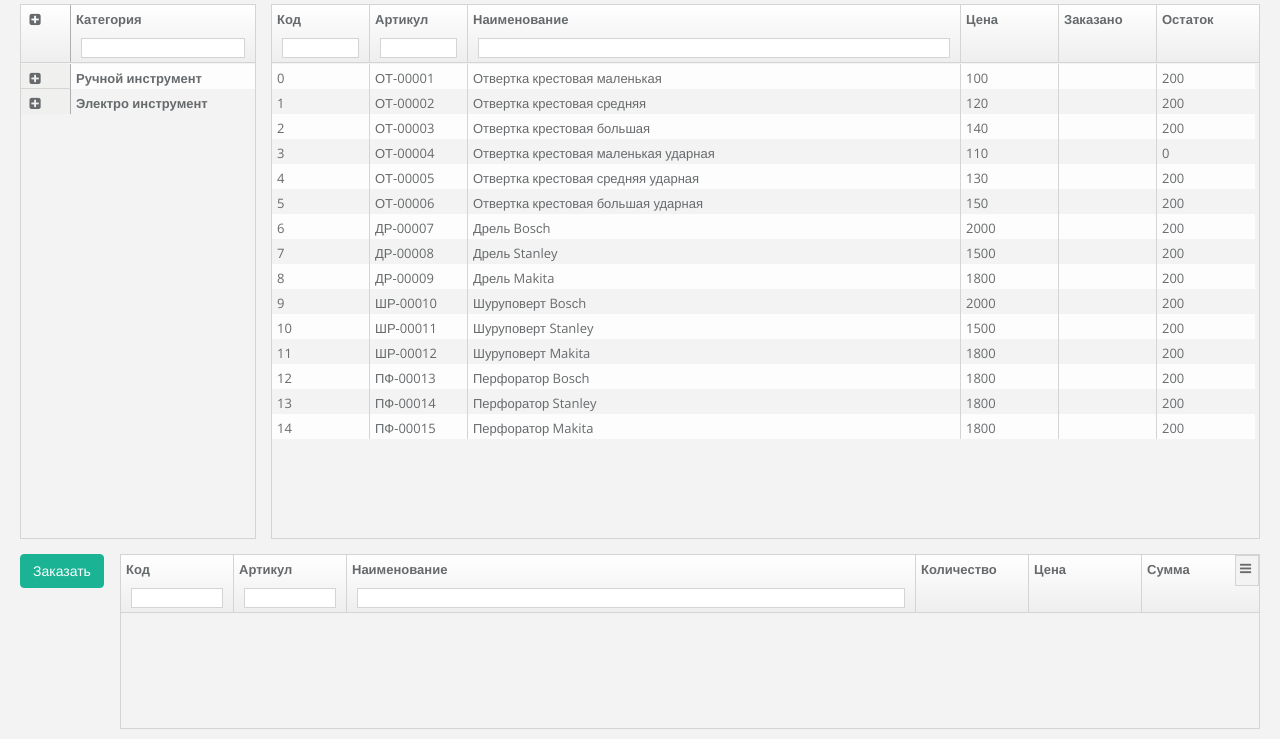
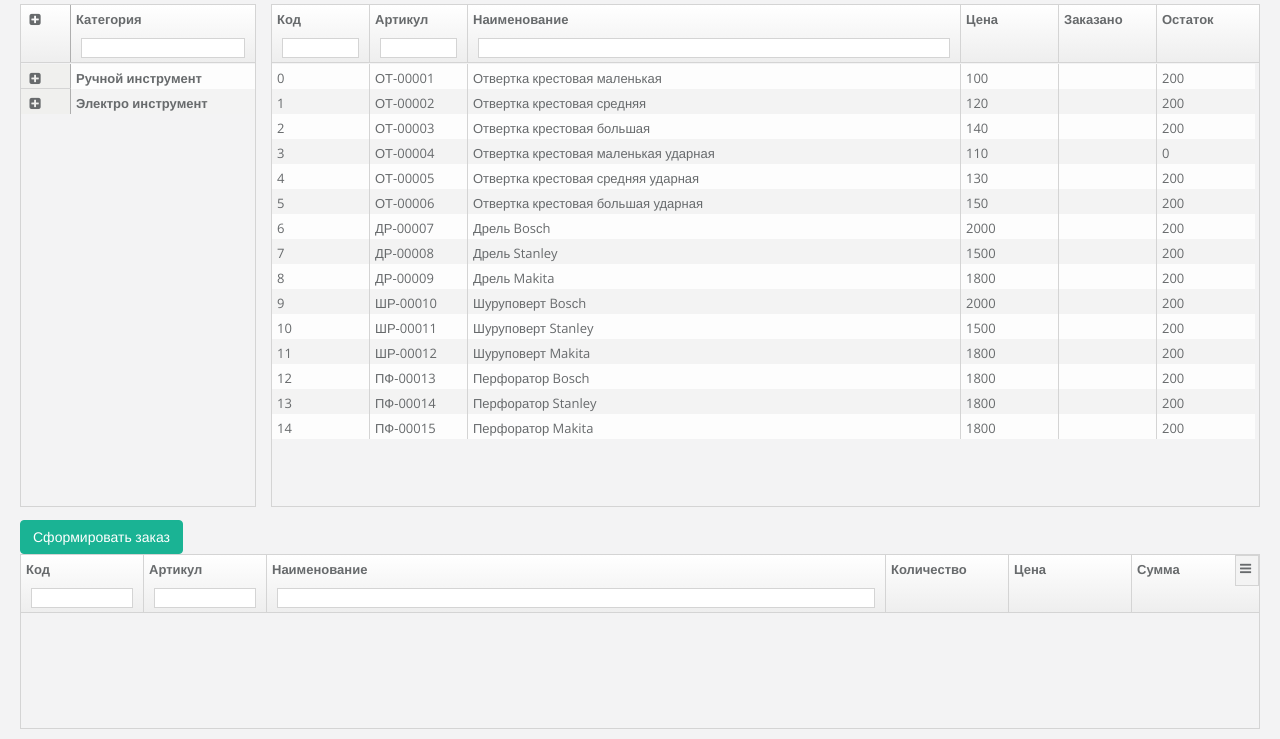
Before and after one commit to mgorbov/client, a website: page index.html at #/index/items in a window 1280 px wide. Shown: the part 61-800 px from the top of the page. Drawn offline with nearby package versions, Linux system fonts and the light colour scheme.

Commit message:
html/css changed

```diff
--- a/bower.json
+++ b/bower.json
@@ -12,6 +12,7 @@
     "angular-animate": "1.4.14",
     "angular-touch": "1.4.14",
     "font-awesome": "^4.7.0",
-    "CSV-JS": "csv-js#^1.1.1"
+    "CSV-JS": "csv-js#^1.1.1",
+    "angular-local-storage": "^0.5.2"
   }
 }
--- a/core/config.js
+++ b/core/config.js
@@ -15,7 +15,7 @@ function config($stateProvider, $urlRouterProvider) {
     .state('index.items', {
       url: "/items",
       templateUrl: "core/items/items.html",
-      data: {pageTitle: 'Номенклатура'}
+      data: {pageTitle: 'Номенклатура'},
     })
     .state('index.orders', {
       url: "/orders",
--- a/core/controllers.js
+++ b/core/controllers.js
@@ -1,10 +1,8 @@
-/**
- * MainCtrl - controller
- */
-function MainCtrl() {
-
-}
-
-angular
-    .module('ordering')
-    .controller('MainCtrl', MainCtrl);
+angular.module('ordering').controller('MainCtrl', ['$scope', '$http', function ($scope, $http) {
+  $scope.cartGridData = [];
+  $scope.itemsGridData = [];
+  $http.get("data/items.json").then(function (response) {
+    $scope.itemsGridData = response.data;
+  });
+  $scope.totalSum = 0;
+}]);
--- a/core/items/controller.js
+++ b/core/items/controller.js
@@ -40,15 +40,11 @@ angular.module('ordering').controller('ItemsCtrl', ['$scope', '$timeout', '$http
               rowEntity.amount = '';
               $scope.cartGridOptions.data.splice(index, 1)
             }
+            calcTotalSum()
           });
         },
-        data: []
+        data: $scope.$parent.itemsGridData
       };
-
-      $http.get("data/items.json").then(function (response) {
-        $scope.itemsGridOptions.data = response.data;
-        allItems = response.data
-      });
     }
 
     function getChildrenCategories(row, ids) {
@@ -105,6 +101,12 @@ angular.module('ordering').controller('ItemsCtrl', ['$scope', '$timeout', '$http
       }
     }
 
+    function calcTotalSum() {
+      $scope.$parent.totalSum =  $scope.cartGridOptions.data.reduce(function (sum, row) {
+        return sum + row.sum;
+      }, 0)
+    }
+
     function prepareCartGrid() {
       $scope.cartGridOptions = {
         gridMenuShowHideColumns: false,
@@ -127,13 +129,14 @@ angular.module('ordering').controller('ItemsCtrl', ['$scope', '$timeout', '$http
         onRegisterApi: function (gridApi) {
           $scope.cartGridApi = gridApi;
           gridApi.edit.on.afterCellEdit($scope, function (rowEntity, colDef, newValue, oldValue) {
-            calcSum(rowEntity)
+            calcSum(rowEntity);
+            calcTotalSum();
           });
         },
         importerDataAddCallback: function (grid, newObjects) {
           $scope.cartGridOptions.data = $scope.cartGridOptions.data.concat(newObjects);
         },
-        data: []
+        data: $scope.$parent.cartGridData
       };
     }
 
--- a/core/items/items.html
+++ b/core/items/items.html
@@ -6,7 +6,15 @@
          ui-grid-auto-resize ui-grid-selection ui-grid-cellnav ui-grid-edit></div>
 
     <div class="bt-cr-order">
-        <button class="btn btn-primary" ng-click="createOrder">Заказать</button>
+        <div class="row">
+            <div class="col-xs-3">
+                <button class="btn btn-primary" ng-click="createOrder">Сформировать заказ</button>
+            </div>
+            <div class="col-xs-4 text-left" ng-show="$parent.totalSum > 0">
+                <h4>На сумму {{$parent.totalSum}}</h4>
+            </div>
+        </div>
+
     </div>
 
     <div id="cart-grid" ui-grid="cartGridOptions" class="cart-grid"
--- a/css/style.css
+++ b/css/style.css
@@ -18,8 +18,8 @@
 .bt-cr-order {
   position: absolute;
   left: 20px;
-  right: 105px;
-  top: 75%;
+  right: 150px;
+  top: 70.8%;
   bottom: 10px;
   margin-top: 15px;
 }
@@ -29,7 +29,7 @@
   left: 20%;
   right: 20px;
   top: 50px;
-  bottom: 25%;
+  bottom: 29%;
   margin-left: 15px;
   margin-top: 15px;
 }
@@ -39,13 +39,13 @@
   left: 20px;
   right: 80%;
   top: 50px;
-  bottom: 25%;
+  bottom: 29%;
   margin-top: 15px;
 }
 
 .cart-grid {
   position: absolute;
-  left: 120px;
+  left: 20px;
   right: 20px;
   top: 75%;
   bottom: 10px;
```
Also changed, not shown: core/app.js (indentation only).
